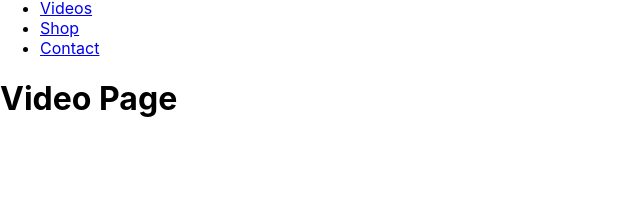
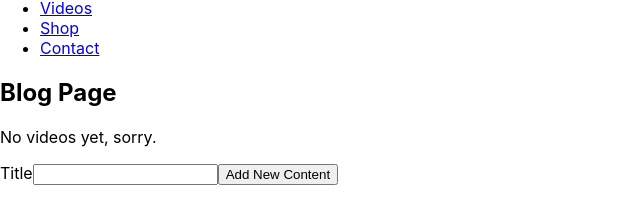
Before and after one commit to travissouthard/ride-along-react, a React (Create React App) app: page /videos in a window 1280 px wide. Shown: the part 164-388 px from the top of the page, without its empty margins (0-640 px from the left). Built offline with nearby package versions, Linux system fonts and the light colour scheme.

Commit message:
Added the beginning of a content input form. Added state for blogs and videos with react hooks. Began to add indexes for blogs and videos.

```diff
--- a/src/App.js
+++ b/src/App.js
@@ -1,4 +1,4 @@
-import React from "react";
+import React, { useState } from "react";
 import {
   BrowserRouter as Router,
   Switch,
@@ -11,10 +11,12 @@ import About from "./components/About"
 import Videos from "./components/Videos"
 import Blog from "./components/Blog"
 import Shop from "./components/Shop"
-import Contact from "./components/Home"
-
+import Contact from "./components/Contact"
+import AdminCms from "./components/AdminCms"
 
 export default function App() {
+  const blogs = useState([])
+  const videos = useState([])
   return (
     <Router>
       <div>
@@ -49,10 +51,10 @@ export default function App() {
             <About />
           </Route>
           <Route path="/blog">
-            <Blog />
+            <Blog blogs={blogs}/>
           </Route>
           <Route path="/videos">
-            <Videos />
+            <Videos videos={videos}/>
           </Route>
           <Route path="/shop">
             <Shop />
@@ -60,10 +62,11 @@ export default function App() {
           <Route path="/contact">
             <Contact />
           </Route>
-          <Route path="/">
+          <Route exact path="/">
             <Home />
           </Route>
         </Switch>
+        <AdminCms />
       </div>
     </Router>
   );
--- /dev/null
+++ b/src/components/AdminCms.jsx
@@ -0,0 +1,12 @@
+import React from 'react'
+
+export default function AdminCms() {
+    return (
+        <form>
+            <label htmlFor="title">Title
+                <input type="text" id="title" name="title"/>
+            </label>
+            <input type="submit" value="Add New Content"/>
+        </form>
+    )
+}
--- a/src/components/Blog.jsx
+++ b/src/components/Blog.jsx
@@ -1,9 +1,18 @@
 import React from 'react'
 
-export default function Blog() {
+export default function Blog(props) {
     return (
         <div>
-            <h1>Blog Page</h1>
+            <h2>Blog Page</h2>
+            {props.blogs[0].length < 1 ? (
+                <p>No blogs yet, sorry.</p>
+            ) : (
+                <ul>
+                    {props.blogs.map((blog, index) => {
+                        return <li key={index}>{blog.title}</li>
+                    })}
+                </ul>
+            )}
         </div>
     )
 }
--- a/src/components/Contact.jsx
+++ b/src/components/Contact.jsx
@@ -3,7 +3,14 @@ import React from 'react'
 export default function Contact() {
     return (
         <div>
-            <h1>Contact Page</h1>
+            <h2>Contact Us</h2>
+            <ul>
+                <li>YouTube</li>
+                <li>Email</li>
+                <li>Twitter</li>
+                <li>Instagram</li>
+            </ul>
+            <p>You can hire us to help you design a custom adventure, email us for details!</p>
         </div>
     )
 }
--- a/src/components/Videos.jsx
+++ b/src/components/Videos.jsx
@@ -1,9 +1,20 @@
 import React from 'react'
 
-export default function Videos() {
+export default function Videos(props) {
     return (
         <div>
-            <h1>Video Page</h1>
+            <div>
+            <h2>Blog Page</h2>
+            {props.videos[0].length < 1 ? (
+                <p>No videos yet, sorry.</p>
+            ) : (
+                <ul>
+                    {props.videos.map((video, index) => {
+                        return <li key={index}>{video.title}</li>
+                    })}
+                </ul>
+            )}
+        </div>
         </div>
     )
 }
```
